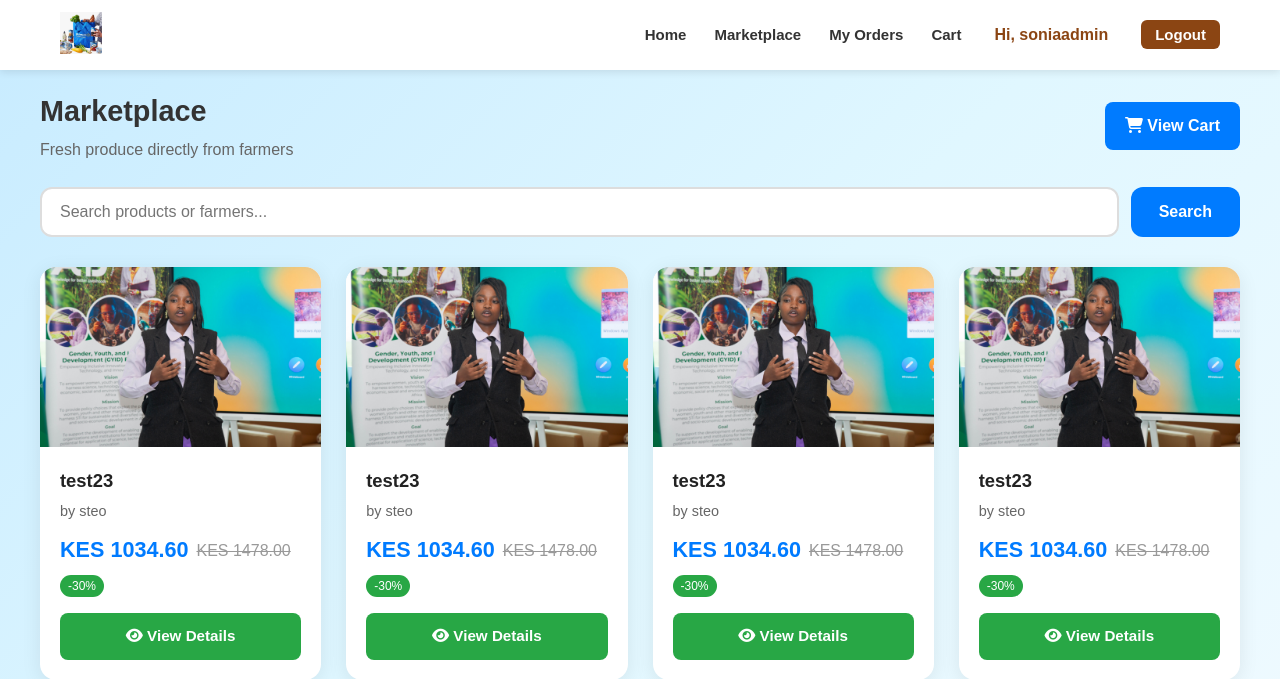
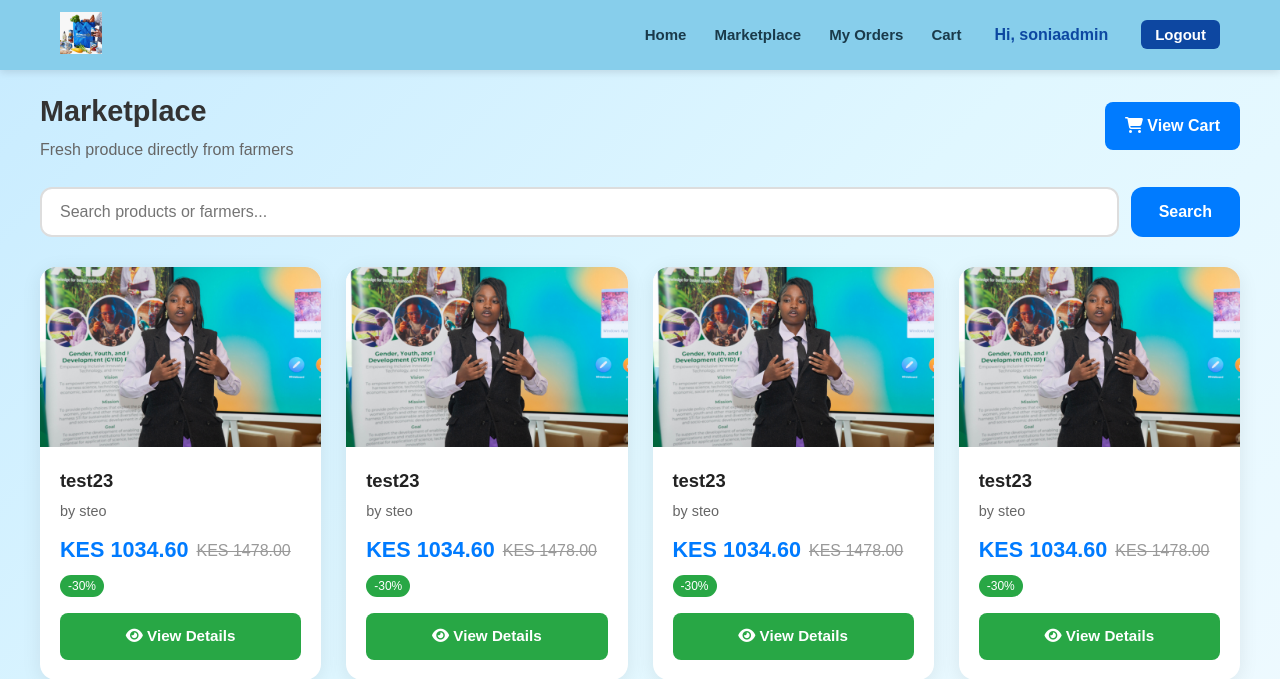
Before and after one commit to misssimon/smartSME, a Django app: page /dashboard/buyer/ in a window 1280 px wide. Shown: the top 679 px of the page. Run offline with Django 5.2, Linux system fonts and the light colour scheme; a user stored in the database is signed in; data comes from the database, SQL or seed files in the repository.

Commit message:
Change navbar color to sky blue

```diff
--- a/static/css/style.css
+++ b/static/css/style.css
@@ -18,8 +18,8 @@ body {
 
 /* ========== NAVBAR ========== */
 .navbar {
-    background-color: #ffffff;
-    box-shadow: 0 2px 8px rgba(0, 0, 0, 0.1);
+    background-color: #87CEEB;   /* Sky blue */
+    box-shadow: 0 2px 8px rgba(0, 0, 0, 0.12);
     padding: 12px 0;
     position: sticky;
     top: 0;
@@ -55,32 +55,32 @@ body {
 
 .nav-links a {
     text-decoration: none;
-    color: #333;
+    color: #1a3a4a;
     font-weight: 600;
     font-size: 15px;
     transition: color 0.2s;
 }
 
 .nav-links a:hover {
-    color: #8B4513;
+    color: #0d47a1;
 }
 
 /* Smart navbar extras */
 .nav-user {
-    color: #8B4513;
+    color: #0d47a1;
     font-weight: 600;
     padding: 0 5px;
 }
 
 .nav-logout {
-    background: #8B4513;
+    background: #0d47a1;
     color: white !important;
     padding: 6px 14px !important;
     border-radius: 6px;
 }
 
 .nav-logout:hover {
-    background: #5c2e0b !important;
+    background: #08306b !important;
     color: white !important;
 }
 
```
